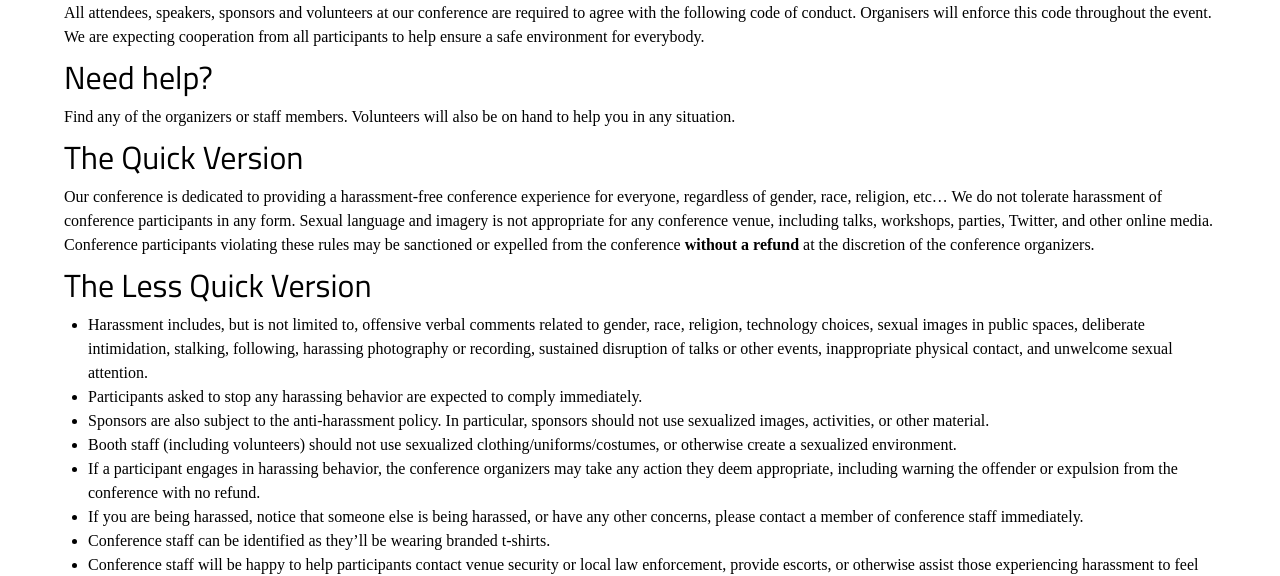
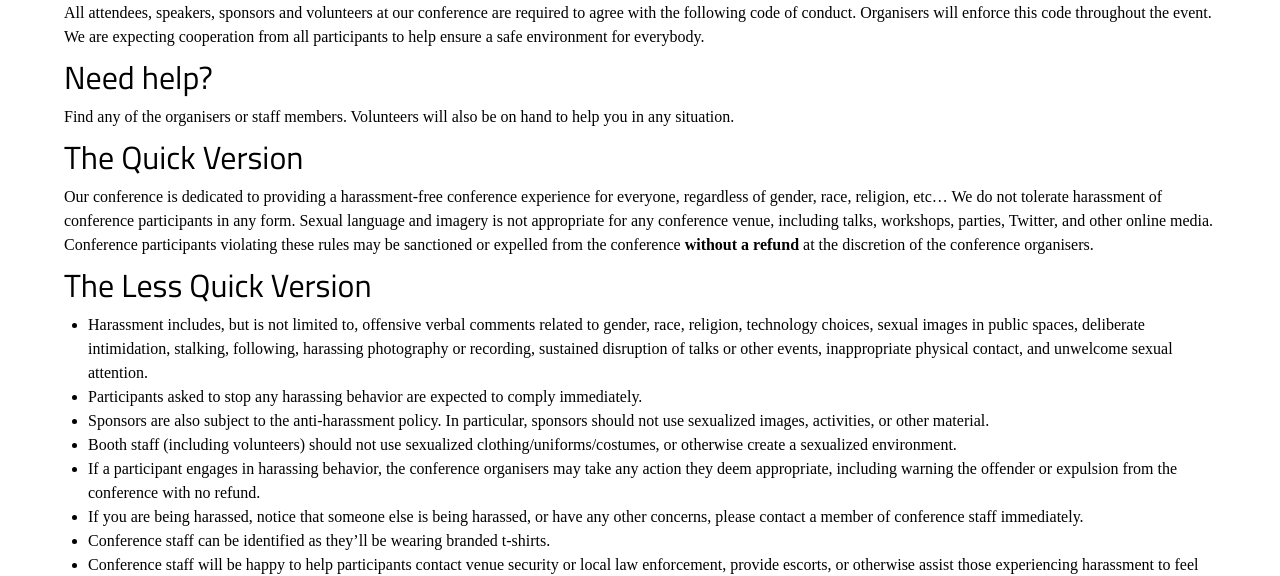
Before and after one commit to OWASP/AppSecAms2019, a Jekyll site: the page built from about/code-of-conduct.md, in a window 1280 px wide. Shown: the part 362-938 px from the top of the page. Built offline with Jekyll 4.4.1, drawn with Linux system fonts in a browser that asks for light colours; some web fonts are replaced.

Commit message:
Converted "organizers" to UK English spelling

```diff
--- a/about/code-of-conduct.md
+++ b/about/code-of-conduct.md
@@ -6,11 +6,11 @@ All attendees, speakers, sponsors and volunteers at our conference are required
 
 ## Need help?
 
-Find any of the organizers or staff members. Volunteers will also be on hand to help you in any situation.
+Find any of the organisers or staff members. Volunteers will also be on hand to help you in any situation.
 
 ## The Quick Version
 
-Our conference is dedicated to providing a harassment-free conference experience for everyone, regardless of gender, race, religion, etc... We do not tolerate harassment of conference participants in any form. Sexual language and imagery is not appropriate for any conference venue, including talks, workshops, parties, Twitter, and other online media. Conference participants violating these rules may be sanctioned or expelled from the conference **without a refund** at the discretion of the conference organizers.
+Our conference is dedicated to providing a harassment-free conference experience for everyone, regardless of gender, race, religion, etc... We do not tolerate harassment of conference participants in any form. Sexual language and imagery is not appropriate for any conference venue, including talks, workshops, parties, Twitter, and other online media. Conference participants violating these rules may be sanctioned or expelled from the conference **without a refund** at the discretion of the conference organisers.
 
 ## The Less Quick Version
 
@@ -18,7 +18,7 @@ Our conference is dedicated to providing a harassment-free conference experience
 * Participants asked to stop any harassing behavior are expected to comply immediately.
 * Sponsors are also subject to the anti-harassment policy. In particular, sponsors should not use sexualized images, activities, or other material.
 * Booth staff (including volunteers) should not use sexualized clothing/uniforms/costumes, or otherwise create a sexualized environment.
-* If a participant engages in harassing behavior, the conference organizers may take any action they deem appropriate, including warning the offender or expulsion from the conference with no refund.
+* If a participant engages in harassing behavior, the conference organisers may take any action they deem appropriate, including warning the offender or expulsion from the conference with no refund.
 * If you are being harassed, notice that someone else is being harassed, or have any other concerns, please contact a member of conference staff immediately.
 * Conference staff can be identified as they'll be wearing branded t-shirts.
 * Conference staff will be happy to help participants contact venue security or local law enforcement, provide escorts, or otherwise assist those experiencing harassment to feel safe for the duration of the conference.
```
